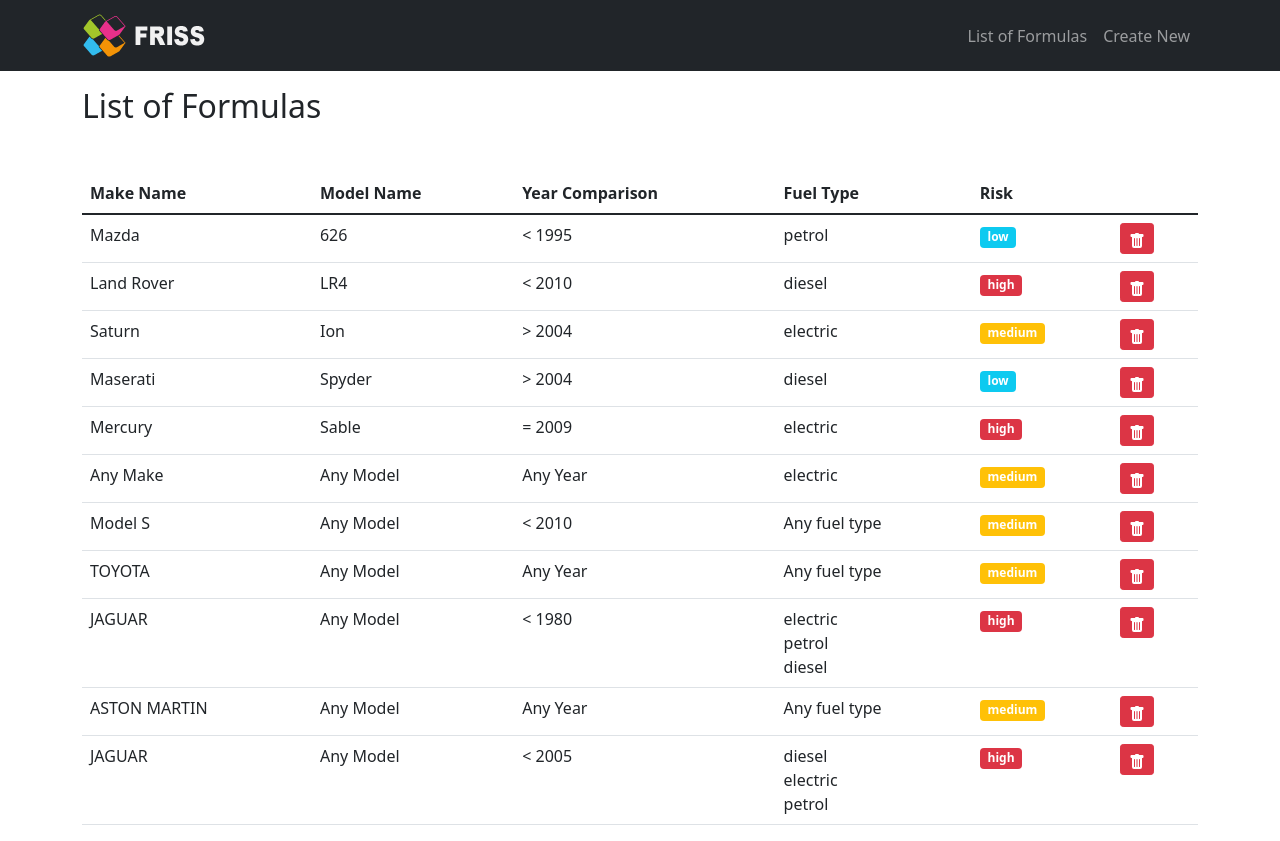
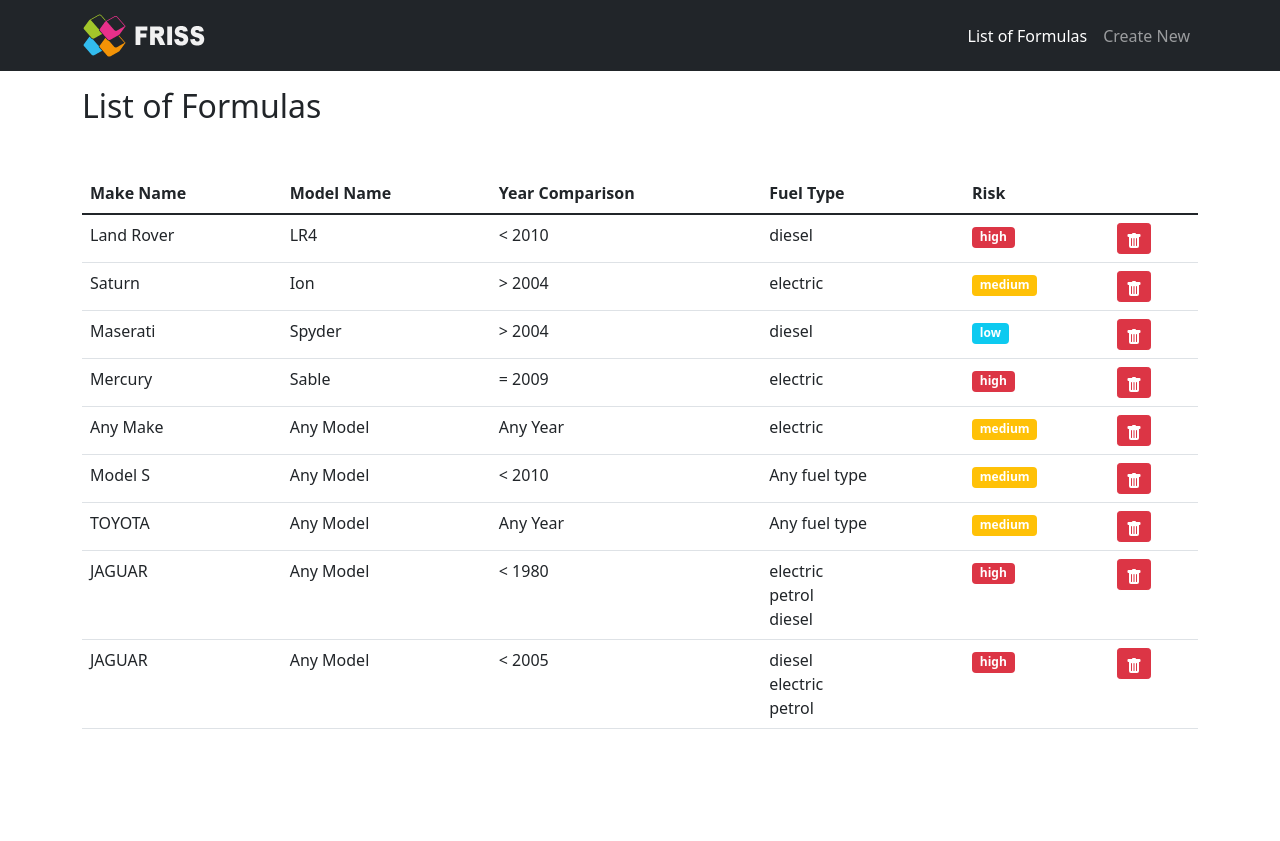
Before and after one commit to shpetimhaxhiu/friss-assignment, a Vue app: page /formulas in a window 1280 px wide. After the commit the page ends 800 px from the top, so only its background shows below. Built offline with nearby package versions, Linux system fonts and the light colour scheme; data requests are answered from the project's data file.

Commit message:
Reformatted

```diff
--- a/src/components/FormulasList.vue
+++ b/src/components/FormulasList.vue
@@ -14,7 +14,6 @@
         </thead>
         <tbody>
           <tr
-            v-bind:formulas="formulas"
             v-for="formula in formulas"
             :key="formula.id"
           >
@@ -83,7 +82,6 @@
   },
   created() {
     axios.get("http://localhost:3000/formulas/").then((response) => {
-      console.log(response.data);
       this.formulas = response.data;
     });
   },
@@ -109,6 +107,9 @@
             if (~index)
               // if the post exists in array
               this.formulas.splice(index, 1); //delete the post
+          })
+          .catch((error) =>{
+            console.error(error)
           });
       }
     },
--- a/src/components/NavBar.vue
+++ b/src/components/NavBar.vue
@@ -34,3 +34,10 @@
   name: "NavBar",
 };
 </script>
+
+<style>
+li.nav-item .router-link-active {
+  font-weight:500;
+  color:white !important;
+}
+</style>
--- a/src/db.json
+++ b/src/db.json
@@ -1,16 +1,5 @@
 {
   "formulas": [
-    {
-      "id": 4,
-      "makeName": "Mazda",
-      "modelName": "626",
-      "yearComparisonType": "<",
-      "year": 1995,
-      "fuelType": [
-        "petrol"
-      ],
-      "risk": "low"
-    },
     {
       "id": 5,
       "makeName": "Land Rover",
@@ -98,15 +87,6 @@
       "id": 34
     },
     {
-      "makeName": "ASTON MARTIN",
-      "modelName": "",
-      "yearComparisonType": false,
-      "year": false,
-      "fuelType": [],
-      "risk": "medium",
-      "id": 35
-    },
-    {
       "makeName": "JAGUAR",
       "modelName": "",
       "yearComparisonType": "<",
--- a/src/router/index.js
+++ b/src/router/index.js
@@ -8,12 +8,12 @@
 const routes = [
   {
     path: '/',
-    name: 'List of Formulas',
+    name: 'Home',
     component: FormulasList
   },
   {
     path: '/formulas',
-    name: 'List of Formulas',
+    name: 'List',
     component: FormulasList
   },
   {
```
